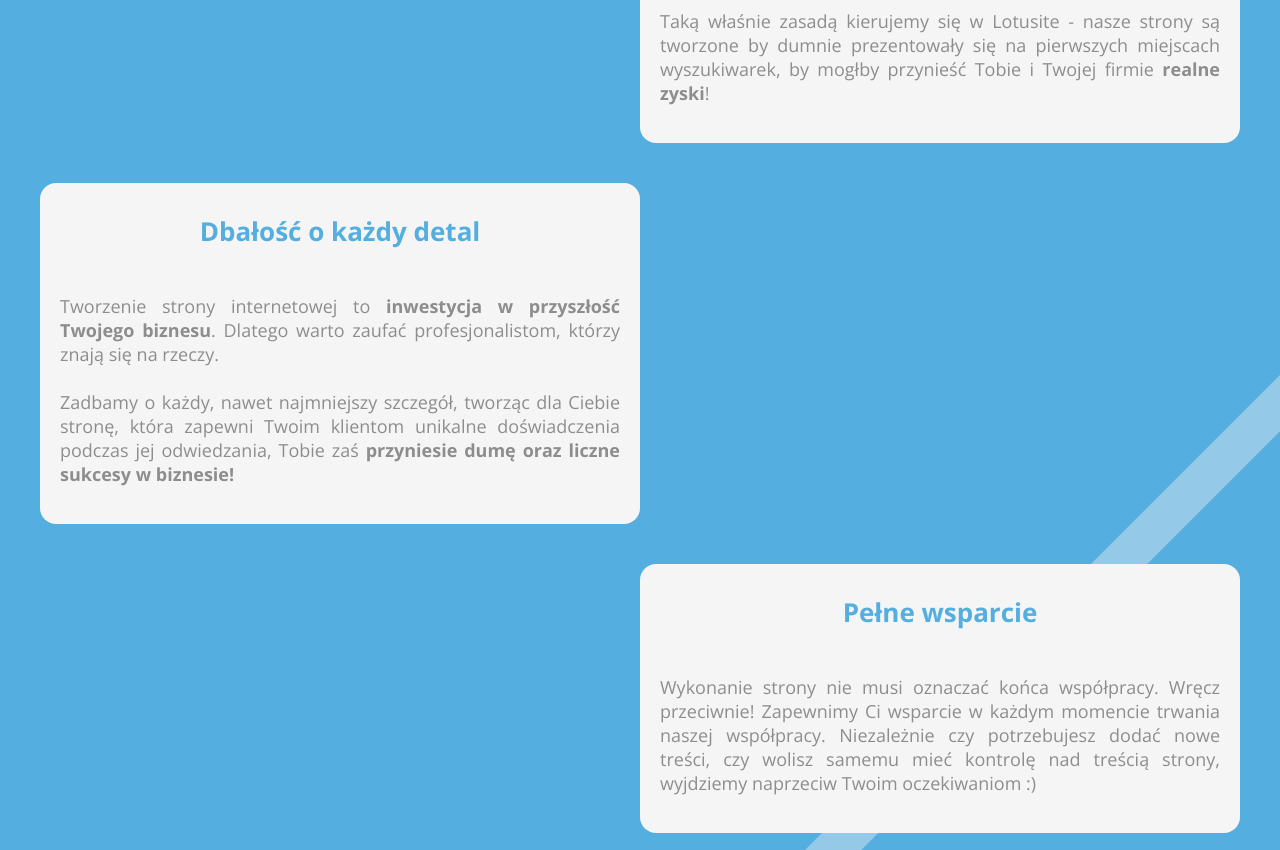
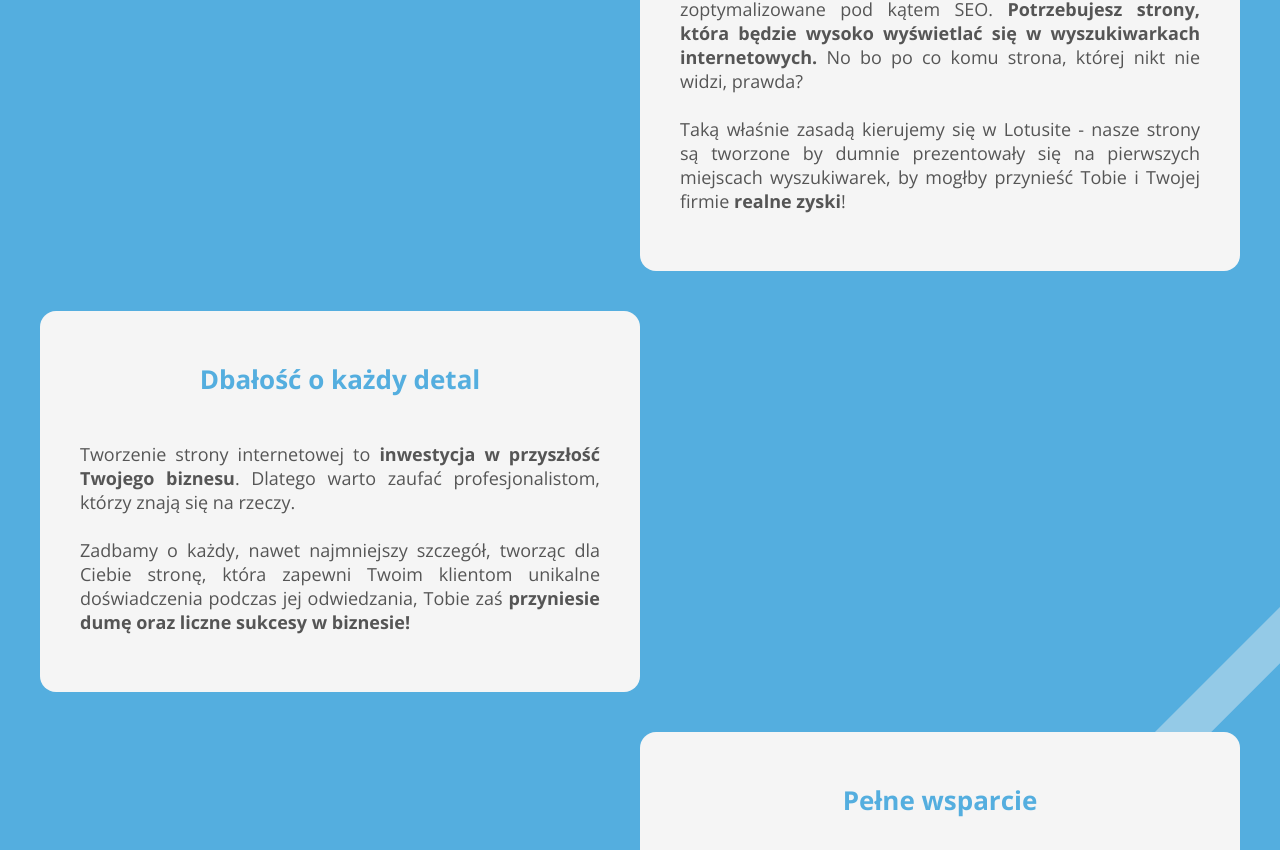
Before and after one commit to lechoos/lotusite, a Next.js app: page / in a window 1280 px wide. Shown: the part 4870-5720 px from the top of the page. Built offline with nearby package versions, Linux system fonts and the light colour scheme.

Commit message:
fixed ScreenItem paths

```diff
--- a/src/components/screenItem/ScreenItem.jsx
+++ b/src/components/screenItem/ScreenItem.jsx
@@ -1,4 +1,4 @@
-import styles from './singlePost.module.scss';
+import styles from './screenItem.module.scss';
 import { CardTitle } from '../cardTitle/CardTitle';
 import { Text } from '@/components/text/Text';
 
--- /dev/null
+++ b/src/components/screenItem/screenItem.module.scss
@@ -0,0 +1,68 @@
+@use '../../scss/utils' as *;
+
+.post {
+	position: relative;
+	margin-inline: auto;
+	margin-bottom: 4rem;
+	max-width: 600px;
+	z-index: 1;
+
+	&:is(:not(:nth-child(2n))) {
+		@include medium {
+			margin-left: 0;
+		}
+	}
+
+	&:nth-child(2n) {
+		@include medium {
+			margin-right: 0;
+		}
+	}
+
+	&:last-of-type {
+		margin-bottom: 8rem;
+	}
+}
+
+.title {
+	margin-bottom: 2rem;
+	padding-top: 1rem;
+	font-weight: 700;
+	text-align: center;
+}
+
+.screen {
+	position: relative;
+	padding: 2rem;
+	background-color: $bgColor;
+	border-radius: 16px;
+
+	@include medium {
+		padding: 4rem;
+	}
+}
+
+.text {
+	max-width: none;
+	color: rgba($color: #000, $alpha: 1);
+	text-align: justify;
+}
+
+.deco-container {
+	position: absolute;
+	top: 100%;
+	left: 48%;
+	width: clamp(55px, 10%, 66px);
+	aspect-ratio: 1/1;
+	transform: rotate(45deg) translateX(-50%);
+	z-index: 3;
+}
+
+.base {
+	position: absolute;
+	left: 50%;
+	width: clamp(150px, 50%, 185.85px);
+	aspect-ratio: 185.85/60.14;
+	transform: translateX(-50%);
+	z-index: 2;
+}
```
